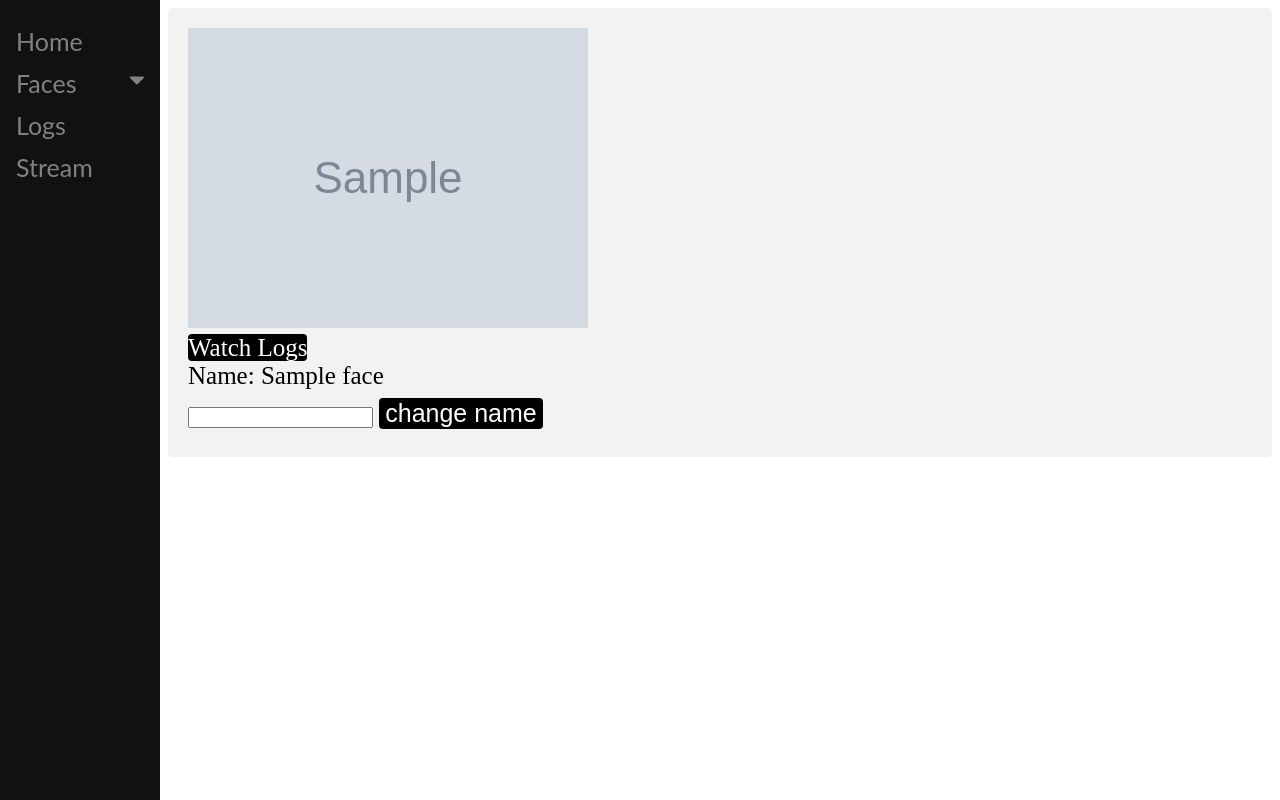
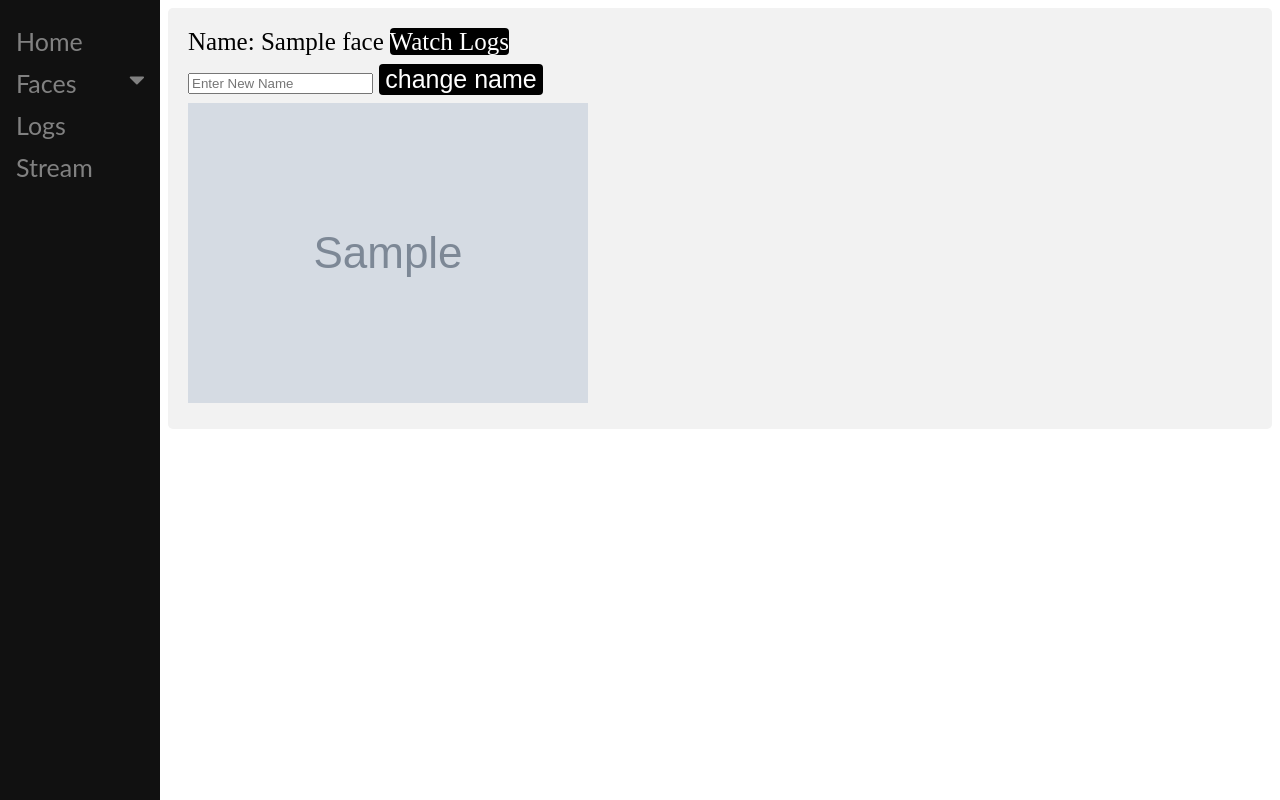
Before and after one commit to barhenkro/SecurityCamera, a Flask app: template templates/face.html in a window 1280 px wide. Run offline with Flask 2, Linux system fonts and the light colour scheme; the template is opened without the code that fills it: most values are stand-ins (such as "Sample title", 1, 10 or a date in 2020); grey boxes marked "Sample" are stand-in pictures; parts of the project's set-up code (start-up, migrations or seed data) failed here and were passed over.

Commit message:
styling changes

```diff
--- a/templates/face.html
+++ b/templates/face.html
@@ -2,13 +2,14 @@
 {% block title %}{{face.name|default('Unnamed',None)}}{% endblock %}
 {% block content %}
     <div class="styled-info">
-        <img src="{{url_for('static',filename=face.image_path)}}"> <br>
+        Name: {{face.name}}
         <a href="{{url_for('list_logs_by_face_id', face_id=face_id)}}">Watch Logs</a> <br>
-        Name: {{face.name}} <br>
         <form method="post">
-            <input type="text" name="name">
+            <input type="text" name="name" placeholder="Enter New Name">
             <input type="submit" value="change name" >
         </form>
 
+        <img src="{{url_for('static',filename=face.image_path)}}">
+
     </div>
 {% endblock %}
```
